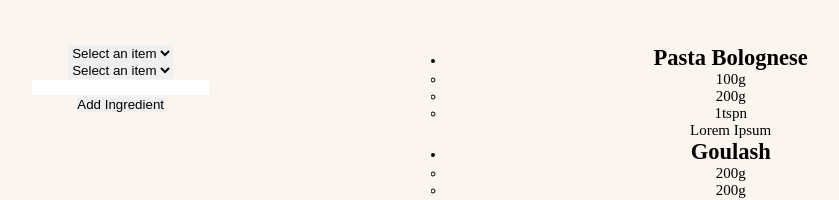
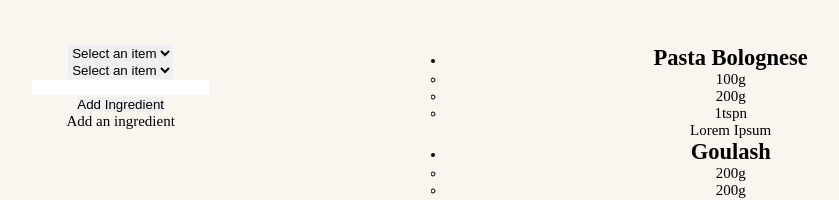
Before and after one commit to MarkusAleksander/recipe-finder, a React (Create React App) app: page / in a window 1280 px wide. Shown: the top 200 px of the page, without its empty margins (220-1059 px from the left). Built offline with nearby package versions, Linux system fonts and the light colour scheme.

Commit message:
Added user ingredient list container

```diff
--- a/src/components/UI/UserBlock.js
+++ b/src/components/UI/UserBlock.js
@@ -4,6 +4,7 @@ import React, { Component } from 'react'
 import UserSelectContainer from './../UserEntry/UserSelectContainer';
 import UserInputContainer from './../UserEntry/UserInputContainer';
 import UserSubmitContainer from './../UserEntry/UserSubmitContainer';
+import UserIngredientListContainer from './../UserEntry/UserIngredientListContainer';
 
 import { store } from './../../store/store';
 import { addIngredient, addQuantifier, addQuantity, storeUserIngredient } from './../../store/actions/action_creators';
@@ -48,6 +49,7 @@ class UserBlock extends Component {
                     handleClick={this.handleUserIngredientSubmit}
                     text={'Add Ingredient'}
                 ></UserSubmitContainer>
+                <UserIngredientListContainer></UserIngredientListContainer>
             </div>
         )
     }
--- /dev/null
+++ b/src/components/UserEntry/UserIngredientListContainer.js
@@ -0,0 +1,46 @@
+import React, { Component } from 'react';
+import IngredientContainer from './../Ingredient/IngredientContainer';
+
+import { store } from './../../store/store';
+
+class UserIngredientListContainer extends Component {
+
+    constructor(props) {
+        super(props);
+
+        this.state = {
+            ingredients: []
+        }
+    }
+
+    componentDidMount() {
+
+    }
+
+    render() {
+
+        let ingredientList;
+
+        if (this.state.ingredients.length) {
+            ingredientList =
+                <ul>
+                    {
+                        this.state.ingredients.map(function (item) {
+                            return <li key={item.id}><IngredientContainer ingredient={item}></IngredientContainer></li>
+                        })
+                    }
+                </ul>
+        } else {
+            ingredientList = <p>Add an ingredient</p>
+        }
+
+        return (
+            <div>
+                {ingredientList}
+            </div>
+        )
+    }
+
+}
+
+export default UserIngredientListContainer;
```
